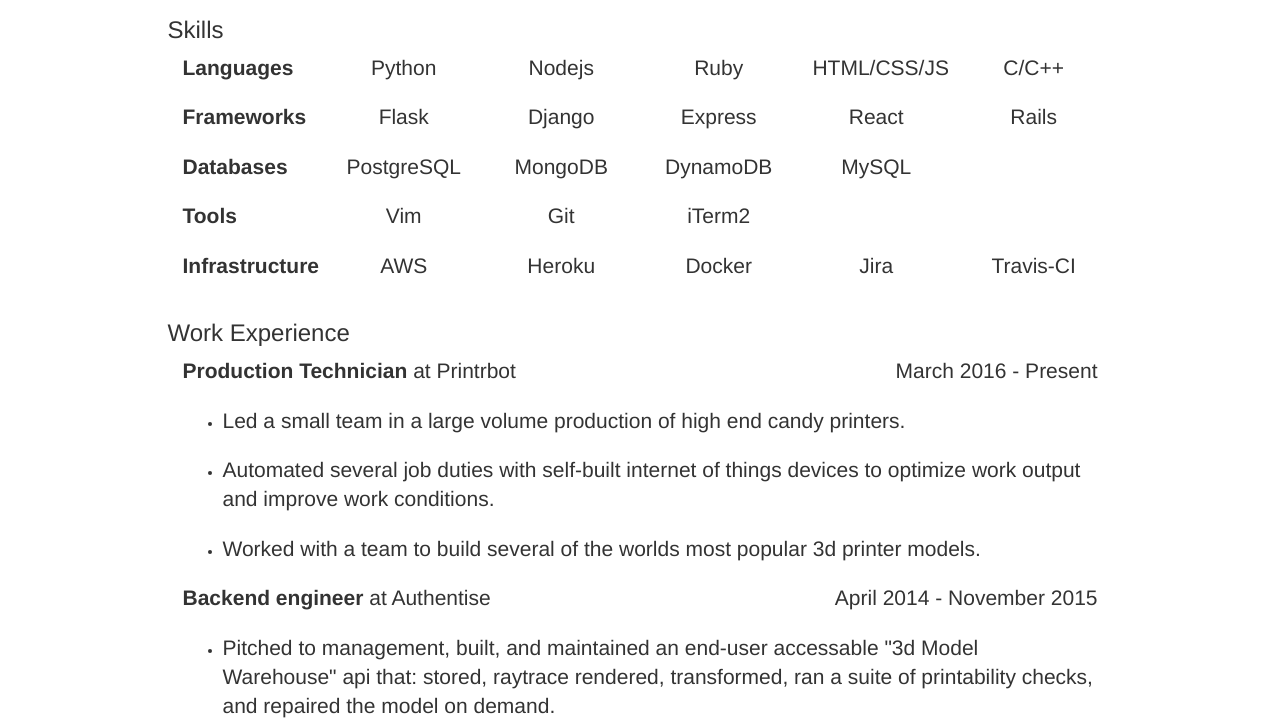
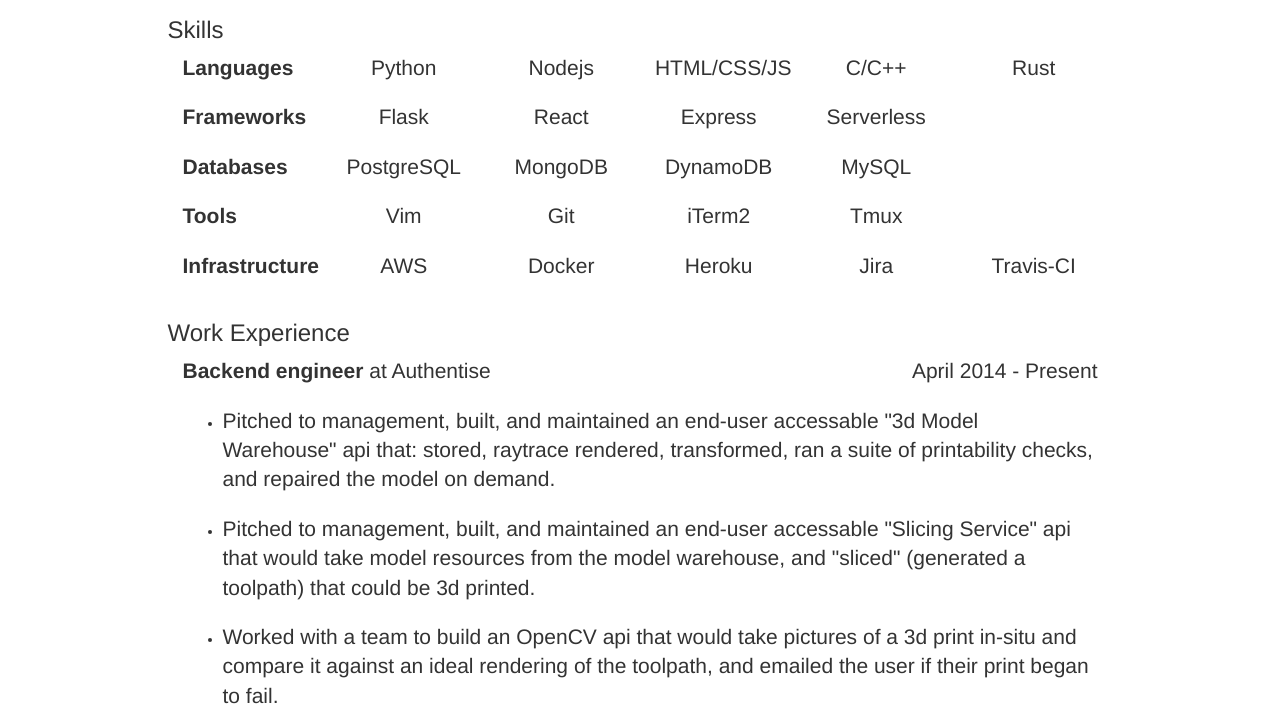
Before and after one commit to DoWhileGeek/resume, a plain HTML site: page index.html in a window 1280 px wide. Shown: the part 271-991 px from the top of the page. Drawn offline with nearby package versions, Linux system fonts and the light colour scheme.

Commit message:
updates and bug fixes :P

```diff
--- a/index.html
+++ b/index.html
@@ -66,13 +66,13 @@
                                 <p class="lead text-center">Nodejs</p>
                             </div>
                             <div class="col-xs-2">
-                                <p class="lead text-center">Ruby</p>
-                            </div>
-                            <div class="col-xs-2">
                                 <p class="lead text-center">HTML/CSS/JS</p>
                             </div>
                             <div class="col-xs-2">
                                 <p class="lead text-center">C/C++</p>
+                            </div>
+                            <div class="col-xs-2">
+                                <p class="lead text-center">Rust</p>
                             </div>
                         </div>
                         <div class="row">
@@ -83,16 +83,13 @@
                                 <p class="lead text-center">Flask</p>
                             </div>
                             <div class="col-xs-2">
-                                <p class="lead text-center">Django</p>
+                                <p class="lead text-center">React</p>
                             </div>
                             <div class="col-xs-2">
                                 <p class="lead text-center">Express</p>
                             </div>
                             <div class="col-xs-2">
-                                <p class="lead text-center">React</p>
-                            </div>
-                            <div class="col-xs-2">
-                                <p class="lead text-center">Rails</p>
+                                <p class="lead text-center">Serverless</p>
                             </div>
                         </div>
                         <div class="row">
@@ -125,6 +122,9 @@
                             <div class="col-xs-2">
                                 <p class="lead text-center">iTerm2</p>
                             </div>
+                            <div class="col-xs-2">
+                                <p class="lead text-center">Tmux</p>
+                            </div>
                         </div>
                         <div class="row">
                             <div class="col-xs-2">
@@ -134,10 +134,10 @@
                                 <p class="lead text-center">AWS</p>
                             </div>
                             <div class="col-xs-2">
-                                <p class="lead text-center">Heroku</p>
+                                <p class="lead text-center">Docker</p>
                             </div>
                             <div class="col-xs-2">
-                                <p class="lead text-center">Docker</p>
+                                <p class="lead text-center">Heroku</p>
                             </div>
                             <div class="col-xs-2">
                                 <p class="lead text-center">Jira</p>
@@ -155,27 +155,10 @@
                     <div class="col-lg-12">
                         <div class="row">
                             <div class="col-xs-6">
-                                <p class="lead"><b>Production Technician</b> at Printrbot</p>
-                            </div>
-                            <div class="col-xs-6">
-                                <p class="lead text-right">March 2016 - Present</p>
-                            </div>
-                        </div>
-                        <div class="row">
-                            <div class="col-lg-12">
-                                <ul>
-                                    <li><p class="lead">Led a small team in a large volume production of high end candy printers.</p></li>
-                                    <li><p class="lead">Automated several job duties with self-built internet of things devices to optimize work output and improve work conditions.</p></li>
-                                    <li><p class="lead">Worked with a team to build several of the worlds most popular 3d printer models.</p></li>
-                                </ul>
-                            </div>
-                        </div>
-                        <div class="row">
-                            <div class="col-xs-6">
                                 <p class="lead"><b>Backend engineer</b> at Authentise</p>
                             </div>
                             <div class="col-xs-6">
-                                <p class="lead text-right">April 2014 - November 2015</p>
+                                <p class="lead text-right">April 2014 - Present</p>
                             </div>
                         </div>
                         <div class="row">
@@ -184,7 +167,7 @@
                                     <li><p class="lead">Pitched to management, built, and maintained an end-user accessable "3d Model Warehouse" api that: stored, raytrace rendered, transformed, ran a suite of printability checks, and repaired the model on demand.</p></li>
                                     <li><p class="lead">Pitched to management, built, and maintained an end-user accessable "Slicing Service" api that would take model resources from the model warehouse, and "sliced" (generated a toolpath) that could be 3d printed.</p></li>
                                     <li><p class="lead">Worked with a team to build an OpenCV api that would take pictures of a 3d print in-situ and compare it against an ideal rendering of the toolpath, and emailed the user if their print began to fail.</p></li>
-                                    <li><p class="lead">Worked with a team to build an integrations service that allowed end-users to have 3rd parties work with models in the model warehouse, and return the end result of that work to us as a child of the old model.</p></li>
+                                    <li><p class="lead">Worked with a team to build a best in class Enterprise Resource Planning system in the 3d printing industry.</p></li>
                                 </ul>
                             </div>
                         </div>
```
